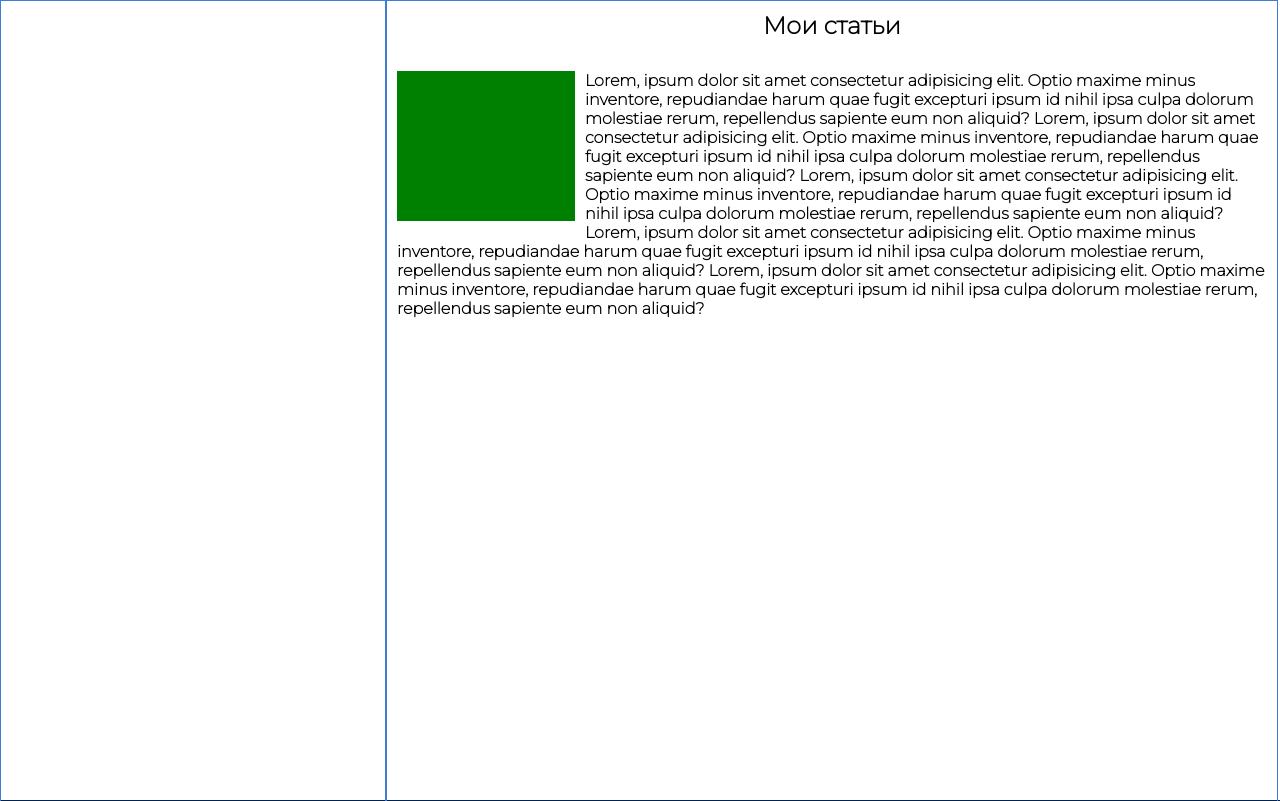
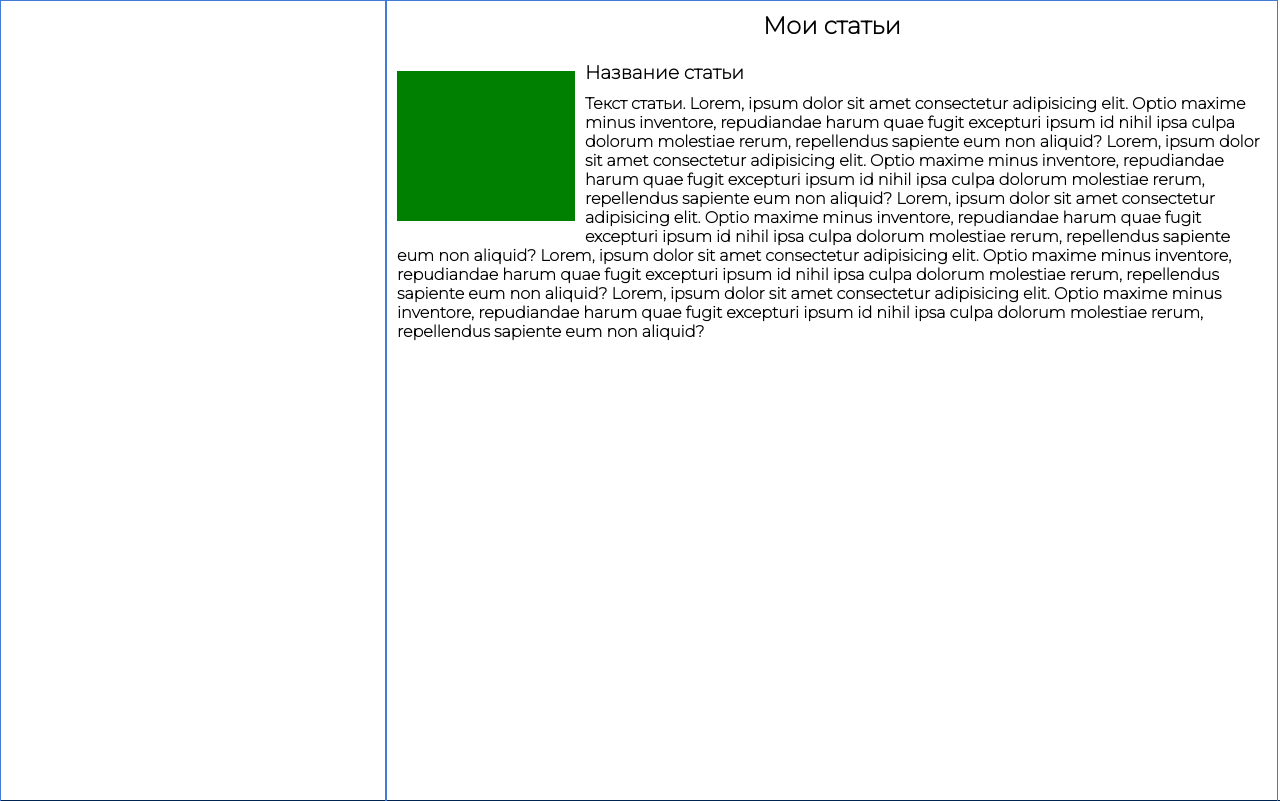
Before and after one commit to Nemolite/prcatica, a PHP site: page / in a window 1280 px wide. Shown: the part 70-871 px from the top of the page. Run offline with PHP 8.4, Linux system fonts and the light colour scheme; data comes from the database, SQL or seed files in the repository.

Commit message:
Обновление с техникума

```diff
--- /dev/null
+++ b/connect_db.php
@@ -0,0 +1,18 @@
+<?php
+/**
+ * Подключение к базе данных
+ */
+$host = '127.0.0.1';
+$db   = 'block';
+$user = 'root';
+$pass = 'root';
+$charset = 'utf8';
+
+$dsn = "mysql:host=$host;dbname=$db;charset=$charset";
+$opt = [
+		PDO::ATTR_ERRMODE            => PDO::ERRMODE_EXCEPTION,
+		PDO::ATTR_DEFAULT_FETCH_MODE => PDO::FETCH_ASSOC,
+		PDO::ATTR_EMULATE_PREPARES   => false,
+];
+$pdo = new PDO($dsn, $user, $pass, $opt);
+?>
--- a/css/mystyle.css
+++ b/css/mystyle.css
@@ -5,8 +5,14 @@
   box-sizing: content-box;
 }
 
-h1,h2,h3,h4,h5,h6,p {
-    font-family: 'Montserrat', sans-serif;
+h1,
+h2,
+h3,
+h4,
+h5,
+h6,
+p {
+  font-family: "Montserrat", sans-serif;
 }
 
 .main {
@@ -18,7 +24,7 @@ h1,h2,h3,h4,h5,h6,p {
 .head {
   width: 100%;
   height: 70px;
-    background-color: #417BD8;
+  background-color: #417bd8;
 }
 .head__logo {
   width: 30%;
@@ -26,7 +32,7 @@ h1,h2,h3,h4,h5,h6,p {
   float: left;
 }
 
-.head__logo h1{
+.head__logo h1 {
   text-align: center;
   margin-top: 10px;
 }
@@ -51,14 +57,14 @@ h1,h2,h3,h4,h5,h6,p {
 .content__sidebar {
   width: 30%;
   height: 100%;
-    border:1px solid #417BD8;
+  border: 1px solid #417bd8;
   float: left;
 }
 
 .content__block {
   width: 69.5%;
   height: 100%;
-    border:1px solid #417BD8;
+  border: 1px solid #417bd8;
   float: left;
 }
 
@@ -67,7 +73,7 @@ h1,h2,h3,h4,h5,h6,p {
   height: 50px;
 }
 
-.content__block-title h2{
+.content__block-title h2 {
   text-align: center;
   margin-top: 10px;
 }
@@ -75,7 +81,6 @@ h1,h2,h3,h4,h5,h6,p {
 .content__block-item {
   width: 100%;
   height: auto;
-
 }
 
 .content__block-img {
--- a/index.php
+++ b/index.php
@@ -1,3 +1,8 @@
+<?php
+include "connect_db.php";
+//print_r($pdo);
+
+?>
 <!DOCTYPE html>
 <html lang="en">
 <head>
@@ -21,7 +26,7 @@
             <div class="head__login">
 
             </div>
-        </header>
+        </header><!--class="head" -->
 
         <section class="content">
             <div class="content__sidebar">
@@ -31,49 +36,29 @@
                 <div class="content__block-title">
                    <h2>Мои статьи</h2>
                 </div>
+								<?php
+                $stmt = $pdo->query('SELECT atitle,atxt FROM article');
+								  while ($row = $stmt->fetch())
+                   {
+								?>
                 <div class="content__block-item">
                     <div class="content__block-img">
 
                     </div>
-
-                    <p class="content__block-txt">Lorem, ipsum dolor sit amet consectetur
-                        adipisicing elit. Optio maxime minus
-                        inventore, repudiandae harum quae
-                        fugit excepturi ipsum id nihil
-                        ipsa culpa dolorum molestiae rerum,
-                        repellendus sapiente eum non aliquid?
-                        Lorem, ipsum dolor sit amet consectetur
-                        adipisicing elit. Optio maxime minus
-                        inventore, repudiandae harum quae
-                        fugit excepturi ipsum id nihil
-                        ipsa culpa dolorum molestiae rerum,
-                        repellendus sapiente eum non aliquid?
-                        Lorem, ipsum dolor sit amet consectetur
-                        adipisicing elit. Optio maxime minus
-                        inventore, repudiandae harum quae
-                        fugit excepturi ipsum id nihil
-                        ipsa culpa dolorum molestiae rerum,
-                        repellendus sapiente eum non aliquid?
-                        Lorem, ipsum dolor sit amet consectetur
-                        adipisicing elit. Optio maxime minus
-                        inventore, repudiandae harum quae
-                        fugit excepturi ipsum id nihil
-                        ipsa culpa dolorum molestiae rerum,
-                        repellendus sapiente eum non aliquid?
-                        Lorem, ipsum dolor sit amet consectetur
-                        adipisicing elit. Optio maxime minus
-                        inventore, repudiandae harum quae
-                        fugit excepturi ipsum id nihil
-                        ipsa culpa dolorum molestiae rerum,
-                        repellendus sapiente eum non aliquid?
+                    <h3 class="content__block-txt-top"><?php echo $row['atitle'];?></h3>
+                    <p class="content__block-txt">
+										<?php echo $row['atxt'];?>
                     </p>
 
                 </div>
+								<?php
+									 }
+								?>
             </div>
-        </section>
+        </section><!-- class="content" -->
         <footer class="foot">
 
-        </footer>
+        </footer><!-- class="foot" -->
     </div>
 <script src="js/myscript.js"></script>
 </body>
```
Also changed, not shown: README.md. Lines whose indentation alone changed are shown as unchanged.
